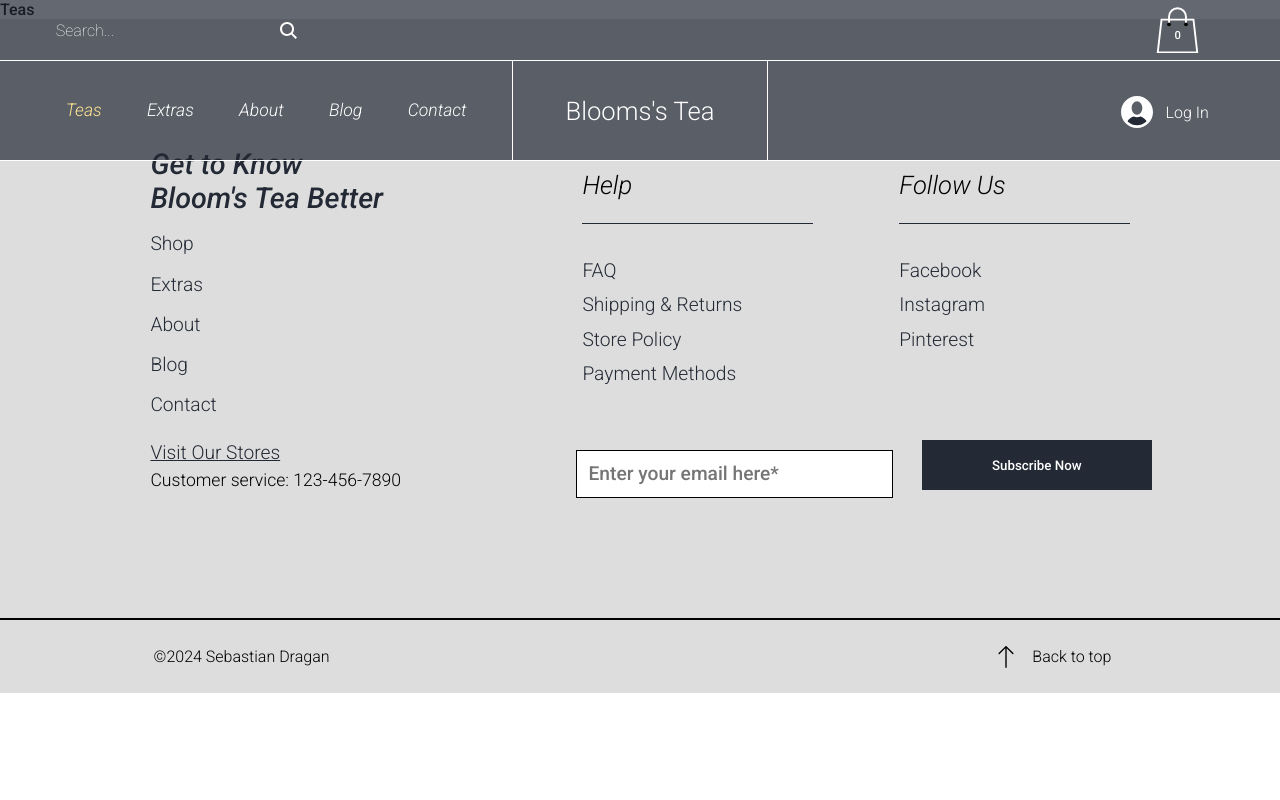
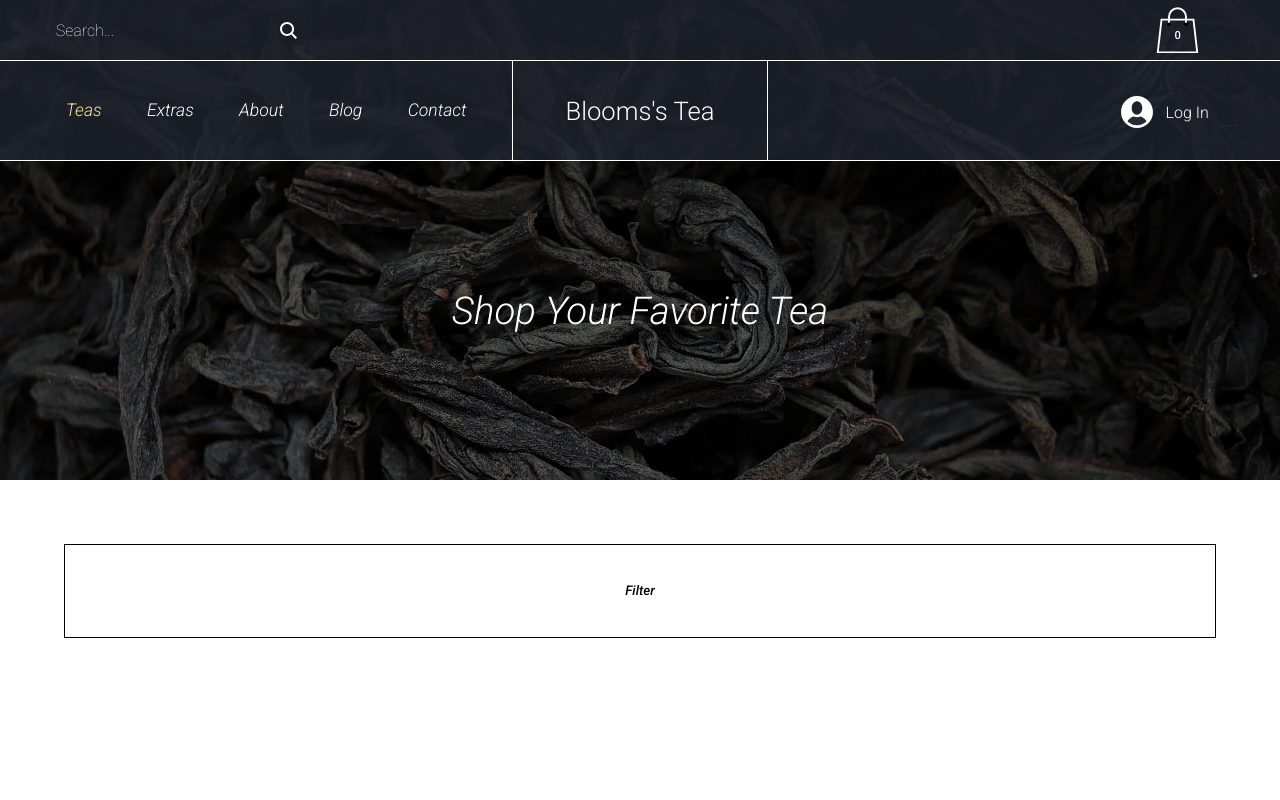
Before and after one commit to Cepako/Tea-Shop, a React (Create React App) app: page /teas in a window 1280 px wide. Shown: the top 800 px of the page. Built offline with nearby package versions, Linux system fonts and the light colour scheme.

Commit message:
add Filters component to Teas page and style them

```diff
--- /dev/null
+++ b/src/components/pages/Teas.scss
@@ -0,0 +1,14 @@
+.teas-page {
+  position: relative;
+  width: 100%;
+  min-height: 100vh;
+  .header {
+    &__image {
+      height: 60vh;
+    }
+    h1 {
+      width: 90%;
+      top: 65%;
+    }
+  }
+}
--- a/src/components/pages/Teas.tsx
+++ b/src/components/pages/Teas.tsx
@@ -1,7 +1,16 @@
 import React from 'react';
+import Header from './tea-details-components/Header';
+import Filters from './teas-page-components/Filters';
+
+import './Teas.scss';
 
 const Teas: React.FC = () => {
-  return <div className="teas-page">Teas</div>;
+  return (
+    <div className='teas-page'>
+      <Header />
+      <Filters />
+    </div>
+  );
 };
 
 export default Teas;
--- a/src/components/pages/teas-page-components/FilterMenu.scss
+++ b/src/components/pages/teas-page-components/FilterMenu.scss
@@ -1,11 +1,15 @@
 .filter-menu {
-  z-index: 2;
-  position: absolute;
+  z-index: 1;
+  position: fixed;
   top: 0;
-  left: 0;
+  left: 100%;
   width: 100%;
   height: 100%;
   background-color: #fff;
+  transition: 0.5s;
+  &.active {
+    transform: translateX(-100%);
+  }
 
   &__remove {
     position: absolute;
--- a/src/components/pages/teas-page-components/FilterMenu.tsx
+++ b/src/components/pages/teas-page-components/FilterMenu.tsx
@@ -1,4 +1,4 @@
-import React from 'react';
+import React, { useRef } from 'react';
 import Collection from './Collection';
 import Price from './Price';
 import Size from './Size';
@@ -6,9 +6,20 @@ import Size from './Size';
 import './FilterMenu.scss';
 
 const FilterMenu: React.FC = () => {
+  const menuRef = useRef<HTMLDivElement>(null);
+
+  const body = document.querySelector('body')! as HTMLBodyElement;
+
+  const handleRemoveBtn = () => {
+    menuRef.current!.classList.remove('active');
+    body.style.overflow = 'auto';
+  };
+
   return (
-    <div className='filter-menu'>
-      <div className='filter-menu__remove'>X</div>
+    <div className='filter-menu' ref={menuRef}>
+      <div className='filter-menu__remove' onClick={handleRemoveBtn}>
+        X
+      </div>
       <h2 className='filter-menu__title'>Filter by</h2>
       <Collection />
       <Price minValue={5} maxValue={15} />
--- /dev/null
+++ b/src/components/pages/teas-page-components/Filters.scss
@@ -0,0 +1,14 @@
+.filters {
+  width: 100%;
+  margin-block: 5%;
+  display: flex;
+  justify-content: center;
+  align-items: center;
+  &__btn {
+    width: 90%;
+    padding: 3%;
+    font-style: italic;
+    background-color: transparent;
+    border: 1px solid black;
+  }
+}
--- /dev/null
+++ b/src/components/pages/teas-page-components/Filters.tsx
@@ -0,0 +1,29 @@
+import React from 'react';
+import FilterMenu from './FilterMenu';
+
+import './Filters.scss';
+
+const Filters: React.FC = () => {
+  const body = document.querySelector('body')! as HTMLBodyElement;
+
+  const handleBtnClick = () => {
+    const menuFilter = document.querySelector('.filter-menu') as HTMLDivElement;
+    if (menuFilter) {
+      menuFilter.classList.add('active');
+      body.style.overflow = 'hidden';
+    }
+  };
+
+  return (
+    <>
+      <div className='filters'>
+        <button className='filters__btn' onClick={handleBtnClick}>
+          Filter
+        </button>
+      </div>
+      <FilterMenu />
+    </>
+  );
+};
+
+export default Filters;
```
